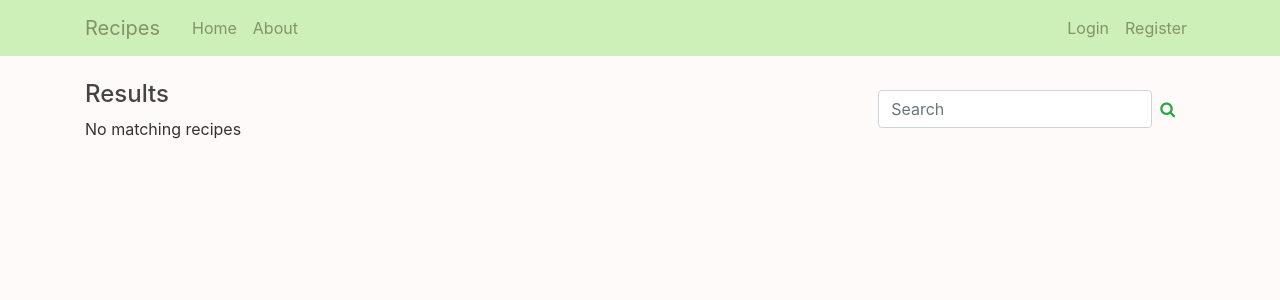
After one commit to MukaiC/recipes, a Django app: template recipes/templates/recipes/results.html in a window 1280 px wide. The commit adds this page. Shown: the top 300 px of the page. Run offline with Django 3.2, Linux system fonts and the light colour scheme; the template is opened without the code that fills it, so the values that code supplies are empty; some libraries are stand-ins or nearby versions.

Commit message:
Added search by reciple name

```diff
--- a/recipes/templates/recipes/layout.html
+++ b/recipes/templates/recipes/layout.html
@@ -52,8 +52,8 @@
             <!-- <h3>Sidebar</h3> -->
 
           <div class="search-section">
-            <form action="#" method="get" class="form-inline">
-              <input class="form-control mr-2" type="text" placeholder="Search" aria-label="Search">
+            <form action="{% url 'recipes:search' %}" method="get" class="form-inline">
+              <input class="form-control mr-2" name="q" type="text" placeholder="Search" aria-label="Search">
               <i class="fa fa-search" aria-hidden="true"></i>
             </form>
           </div>
--- /dev/null
+++ b/recipes/templates/recipes/results.html
@@ -0,0 +1,11 @@
+{% extends "recipes/layout.html" %}
+
+{% block content %}
+  <h4>Results</h4>
+  {% for result in results %}
+    <a href="#">{{ result.name }}</a>
+  {% empty %}
+    <p>No matching recipes</p>
+  {% endfor %}
+
+{% endblock %}
--- a/recipes/urls.py
+++ b/recipes/urls.py
@@ -6,4 +6,5 @@ urlpatterns = [
     path('', views.index, name='index'),
     path('about/', views.about, name='about'),
     path('recipe/<int:recipe_id>', views.recipe, name='recipe'),
+    path('search', views.search, name='search'),
 ]
```
Also changed, not shown: recipes/templates/recipes/home.html (+8 -0 lines), recipes/views.py (+16 -0 lines).
